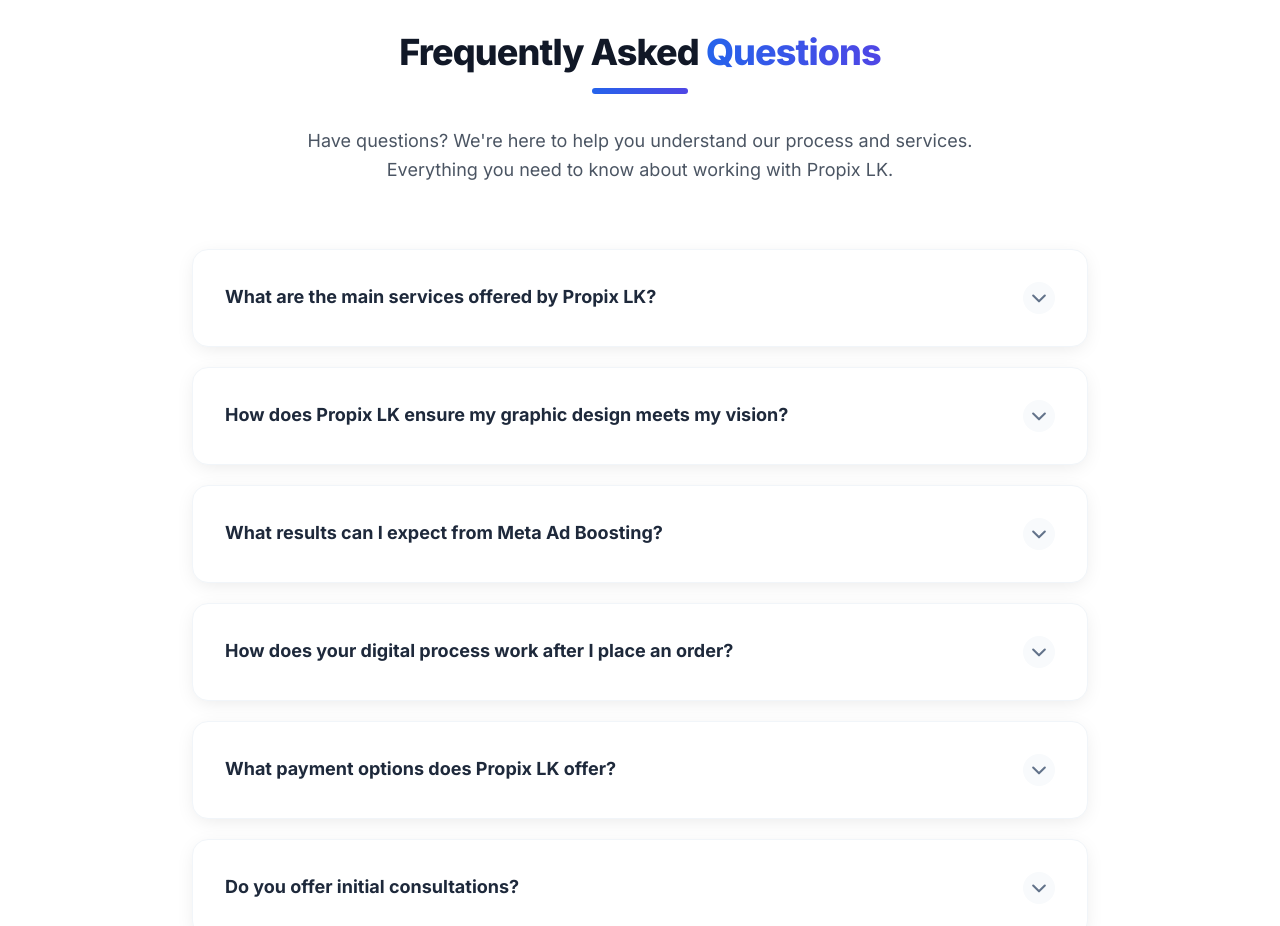
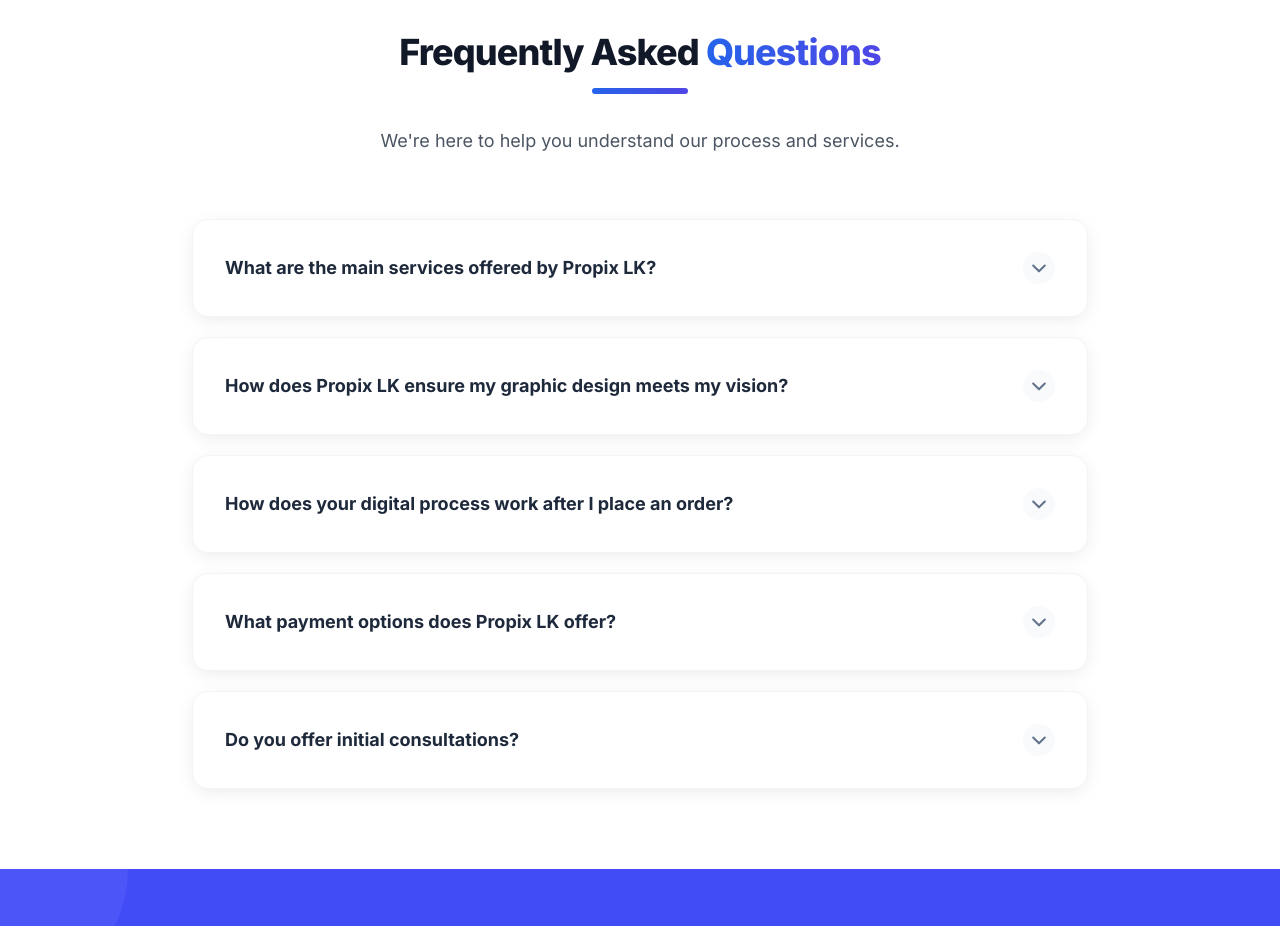
Before and after one commit to propixlk/propix, a plain HTML site: page index.html in a window 1280 px wide. Shown: the part 4920-5846 px from the top of the page. Drawn offline with nearby package versions, Linux system fonts and the light colour scheme; a script that the page names is missing.

Commit message:
Refine FAQ section content for clarity and detail on services offered

```diff
--- a/index.html
+++ b/index.html
@@ -815,8 +815,7 @@
             </h2>
             <div class="w-24 h-1.5 bg-gradient-to-r from-blue-600 to-indigo-600 mx-auto rounded-full mb-8"></div>
             <p class="max-w-2xl mx-auto text-lg text-gray-600 leading-relaxed font-medium">
-                Have questions? We're here to help you understand our process and services.
-                Everything you need to know about working with Propix LK.
+                We're here to help you understand our process and services.
             </p>
         </div>
 
@@ -833,7 +832,7 @@
                 </button>
                 <div class="max-h-0 overflow-hidden transition-all duration-300 ease-in-out">
                     <div class="p-6 sm:p-8 pt-0 text-slate-600 leading-relaxed font-medium border-t border-slate-50 mt-2 pt-6">
-                        We primarily offer creative graphic design solutions (for digital and print) and powerful Meta ad boosting services via Facebook and Instagram.
+                        Propix LK offers complete graphic design solutions for both digital and print media. Our services include social media designs, branding and logo design, flyers, posters, brochures, banners, business cards, postcards, and other custom graphic design works. We focus on clean, creative, and effective designs tailored to each client’s needs.
                     </div>
                 </div>
             </div>
@@ -854,23 +853,8 @@
                     </div>
                 </div>
             </div>
+            <!-- Question 3 -->
 
-            <!-- Question 3 -->
-            <div class="bg-white rounded-2xl shadow-[0_4px_20px_-4px_rgba(0,0,0,0.1)] border border-slate-100 overflow-hidden transition-all duration-300 hover:shadow-[0_10px_30px_-10px_rgba(0,0,0,0.15)]">
-                <button class="w-full text-left p-6 sm:p-8 focus:outline-none flex justify-between items-center group" onclick="toggleFaq(this)">
-                    <span class="text-lg font-bold text-[#1e293b] leading-tight">What results can I expect from Meta Ad Boosting?</span>
-                    <div class="ml-4 flex-shrink-0 w-8 h-8 rounded-full bg-slate-50 flex items-center justify-center transition-colors group-hover:bg-blue-50">
-                        <svg class="w-5 h-5 text-slate-500 transition-transform duration-300 group-[.active]:rotate-180" fill="none" stroke="currentColor" viewBox="0 0 24 24">
-                            <path stroke-linecap="round" stroke-linejoin="round" stroke-width="2.5" d="M19 9l-7 7-7-7"></path>
-                        </svg>
-                    </div>
-                </button>
-                <div class="max-h-0 overflow-hidden transition-all duration-300 ease-in-out">
-                    <div class="p-6 sm:p-8 pt-0 text-slate-600 leading-relaxed font-medium border-t border-slate-50 mt-2 pt-6">
-                        Our Meta Ad Boosting services significantly enhance your business's online visibility. You can expect to reach a larger audience, generate more leads, and ultimately boost your sales and business growth.
-                    </div>
-                </div>
-            </div>
 
             <!-- Question 4 -->
             <div class="bg-white rounded-2xl shadow-[0_4px_20px_-4px_rgba(0,0,0,0.1)] border border-slate-100 overflow-hidden transition-all duration-300 hover:shadow-[0_10px_30px_-10px_rgba(0,0,0,0.15)]">
```
